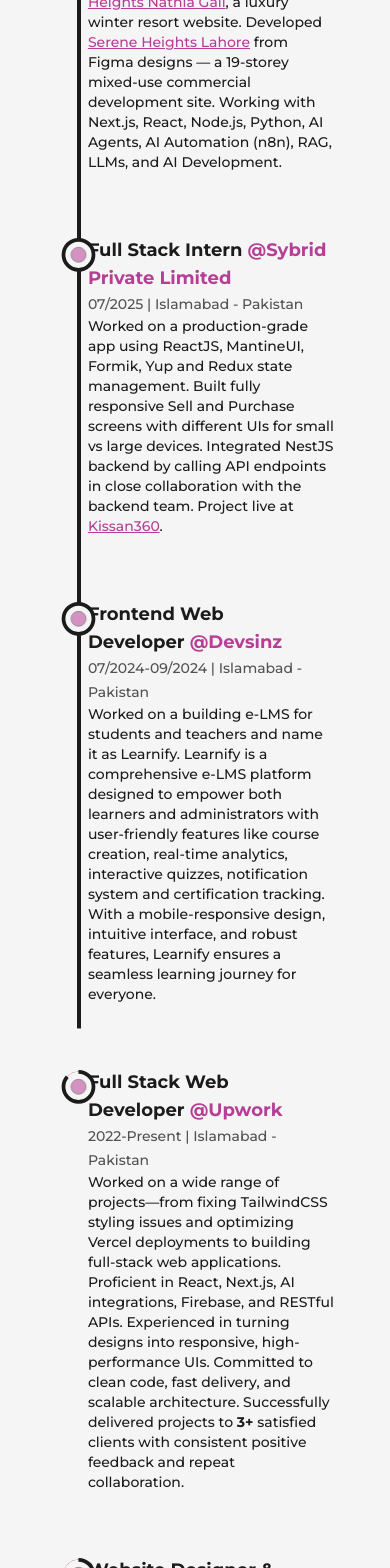
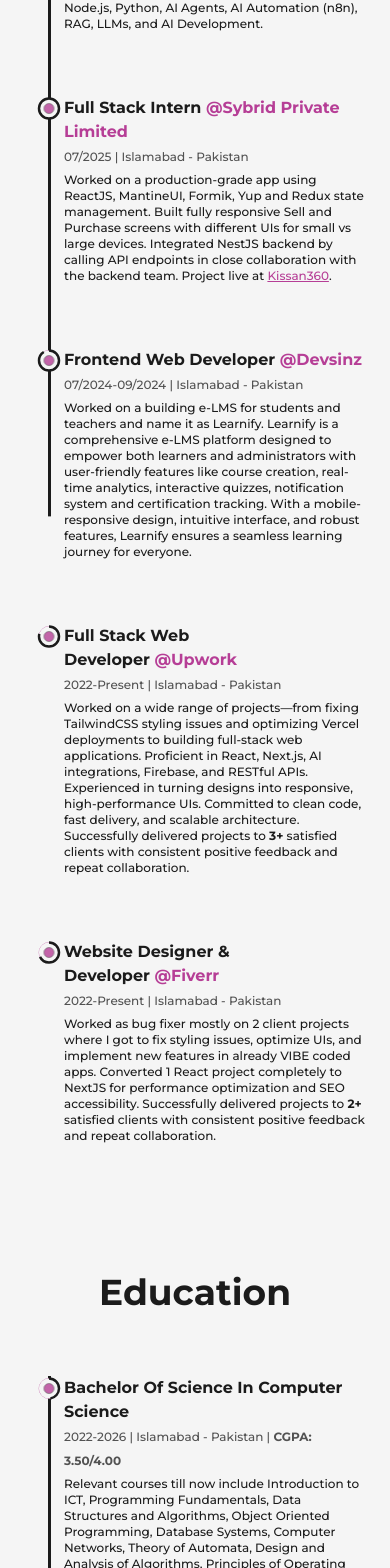
Before and after one commit to Kashan-2912/portfolio-website, a Next.js app: page /about in a window 390 px wide. Shown: the part 2276-3844 px from the top of the page. Built offline with nearby package versions, Linux system fonts and the light colour scheme.

Commit message:
refactor: Enhance layout and styling for Education and Experience components, improving responsiveness and visual consistency

```diff
--- a/src/components/Education.jsx
+++ b/src/components/Education.jsx
@@ -9,7 +9,7 @@
   return (
     <li
       ref={ref}
-      className="my-8 first:mt-0 last:mb-0 w-[80%] sm:w-[70%] lg:w-[60%] mx-auto flex flex-col items-center justify-between"
+      className="my-8 first:mt-0 last:mb-0 w-full pl-10 sm:pl-16 lg:pl-20 flex flex-col items-start justify-between relative"
     >
       <LiIcon reference={ref} />
       <motion.div
@@ -17,12 +17,12 @@
         whileInView={{ y: 0 }}
         transition={{ duration: 0.5, type: "spring" }}
       >
-        <h3 className="capitalize text-lg sm:text-xl lg:text-2xl font-bold">{type}</h3>
-        <span className="capitalize font-medium text-dark/75 dark:text-light/75 text-sm sm:text-base">
+        <h3 className="capitalize text-base sm:text-lg lg:text-2xl font-bold">{type}</h3>
+        <span className="capitalize font-medium text-dark/75 dark:text-light/75 text-xs sm:text-sm lg:text-base">
           {time} | {place}
         </span>
 
-        <p className="font-medium w-full text-sm sm:text-base">{info}</p>
+        <p className="font-medium w-full text-xs sm:text-sm lg:text-base mt-1">{info}</p>
       </motion.div>
     </li>
   );
@@ -39,13 +39,13 @@
     <div className="my-32 sm:my-48 lg:my-64">
       <h2 className="font-bold text-4xl sm:text-5xl md:text-6xl lg:text-7xl xl:text-8xl mb-16 sm:mb-24 lg:mb-32 w-full text-center">Education</h2>
 
-      <div ref={ref} className="w-[90%] sm:w-[85%] lg:w-[75%] mx-auto relative">
+      <div ref={ref} className="w-full sm:w-[90%] lg:w-[75%] mx-auto relative">
         <motion.div
           style={{ scaleY: scrollYProgress }}
-          className="absolute left-9 top-0 w-[4px] h-full bg-dark dark:bg-light origin-top"
+          className="absolute left-[24px] sm:left-[36px] top-0 w-[3px] sm:w-[4px] h-full bg-dark dark:bg-light origin-top"
         />
 
-        <ul className="w-full flex flex-col items-start justify-between ml-4">
+        <ul className="w-full flex flex-col items-start justify-between">
           <Details
             type="Bachelor Of Science In Computer Science"
             time="2022-2026"
--- a/src/components/Experience.jsx
+++ b/src/components/Experience.jsx
@@ -9,7 +9,7 @@
   return (
     <li
       ref={ref}
-      className="my-8 first:mt-0 last:mb-0 w-[80%] sm:w-[70%] lg:w-[60%] mx-auto flex flex-col items-center justify-between"
+      className="my-8 first:mt-0 last:mb-0 w-full pl-10 sm:pl-16 lg:pl-20 flex flex-col items-start justify-between relative"
     >
       <LiIcon reference={ref} />
       <motion.div
@@ -17,7 +17,7 @@
         whileInView={{ y: 0 }}
         transition={{ duration: 0.5, type: "spring" }}
       >
-        <h3 className="capitalize text-lg sm:text-xl lg:text-2xl font-bold">
+        <h3 className="text-base sm:text-lg lg:text-2xl font-bold">
           {position}&nbsp;
           <a
             href={companyLink}
@@ -27,11 +27,11 @@
             @{company}
           </a>
         </h3>
-        <span className="capitalize font-medium text-dark/75 dark:text-light/75 text-sm sm:text-base">
+        <span className="capitalize font-medium text-dark/75 dark:text-light/75 text-xs sm:text-sm lg:text-base">
           {time} | {address}
         </span>
 
-        <p className="font-medium w-full text-sm sm:text-base">{work}</p>
+        <p className="font-medium w-full text-xs sm:text-sm lg:text-base mt-1">{work}</p>
       </motion.div>
     </li>
   );
@@ -50,17 +50,17 @@
         Experience
       </h2>
 
-      <div ref={ref} className="w-[90%] sm:w-[85%] lg:w-[75%] mx-auto relative">
+      <div ref={ref} className="w-full sm:w-[90%] lg:w-[75%] mx-auto relative">
         <motion.div
           style={{ scaleY: scrollYProgress }}
-          className="absolute left-9 top-0 w-[4px] h-full bg-dark dark:bg-light origin-top"
+          className="absolute left-[24px] sm:left-[36px] top-0 w-[3px] sm:w-[4px] h-full bg-dark dark:bg-light origin-top"
         />
 
-        <ul className="w-full flex flex-col items-start justify-between ml-4">
+        <ul className="w-full flex flex-col items-start justify-between">
           <Details
             position="Junior Software Engineer"
             company="Svype"
-            companyLink={"https://svype.net/"}
+            companyLink={"https://svype.co/"}
             time="08/2025-Present"
             address="Islamabad - Pakistan"
             work={
--- a/src/components/LiIcon.jsx
+++ b/src/components/LiIcon.jsx
@@ -10,7 +10,7 @@
 
   return (
     <figure className="absolute left-0 stroke-dark dark:stroke-light">
-      <svg className="-rotate-90" width="75" height="75" viewBox="0 0 100 100">
+      <svg className="-rotate-90 w-[50px] h-[50px] sm:w-[75px] sm:h-[75px]" viewBox="0 0 100 100">
         <circle
           cx="75"
           cy="50"
```
